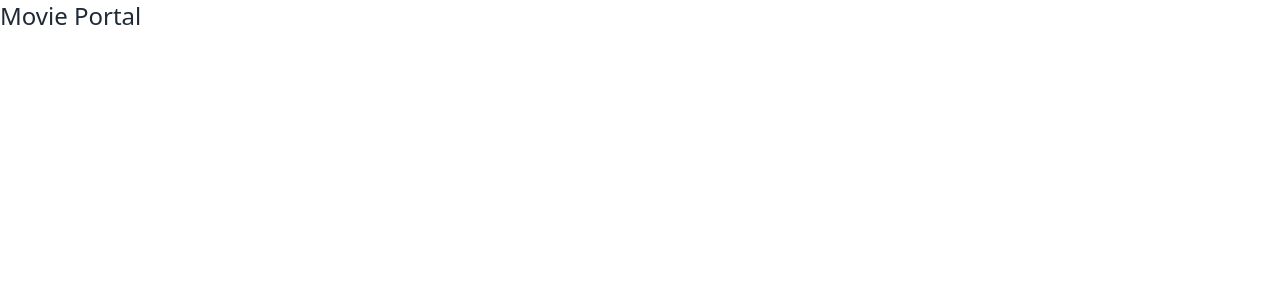
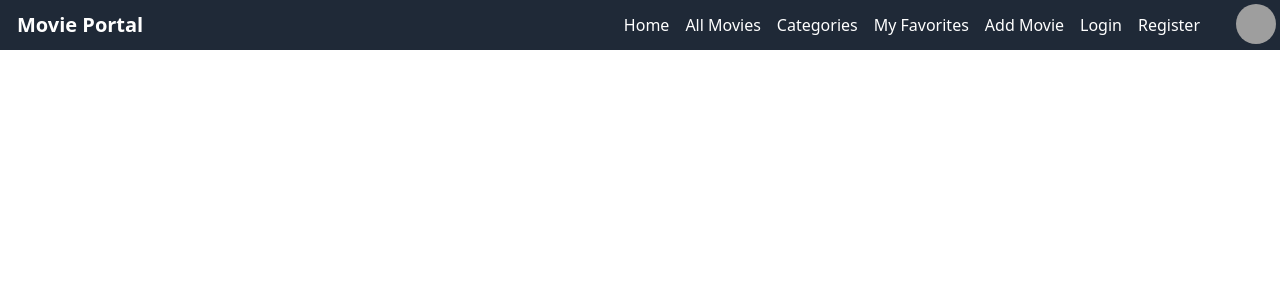
Before and after one commit to study-for-career/a10-movie-portal-client, a React (Vite) app: page / in a window 1280 px wide. Shown: the top 300 px of the page. Built offline with nearby package versions, Linux system fonts and the light colour scheme; grey boxes are pictures that could not be loaded.

Commit message:
Design and Responsive Navigation Bar

```diff
--- /dev/null
+++ b/src/components/Navbar.jsx
@@ -0,0 +1,101 @@
+import { Link, NavLink } from "react-router-dom";
+
+const Navbar = () => {
+
+    const menuLists = <>
+        <li><NavLink to='/'>Home</NavLink></li>
+        <li><NavLink to='/'>All Movies</NavLink></li>
+        <li><NavLink to='/'>Categories</NavLink></li>
+        <li><NavLink to='/'>My Favorites</NavLink></li>
+        <li><NavLink to='/'>Add Movie</NavLink></li>
+        <li><NavLink to='/'>Login</NavLink></li>
+        <li><NavLink to='/'>Register</NavLink></li>
+
+    </>
+
+    const menuListsDropdown = <>
+        <li><Link to='/'>All Movies</Link></li>
+        <li><Link to='/'>Categories</Link></li>
+        <li><Link to='/'>My Favorites</Link></li>
+        <li><Link to='/'>Add Movie</Link></li>
+    </>
+
+    return (
+        <div className="flex justify-between items-center bg-gray-800 text-white">
+            <div>
+                <a className="btn btn-ghost text-xl">Movie Portal</a>
+            </div>
+            <div className="flex items-center gap-4">
+                <div className="block lg:hidden">
+                    <ul className="flex gap-4">
+                        <li><NavLink to='/'>Home</NavLink></li>
+                        <li><NavLink to='/'>Login</NavLink></li>
+                    </ul>
+                </div>
+                <div className="hidden lg:block">
+                    <ul className="flex gap-4">
+
+                        {
+                            menuLists
+                        }
+                    </ul>
+                </div>
+                {/* Dropdown for menulists */}
+                <div className="dropdown dropdown-end ">
+
+                    {/* After login Area */}
+                    <div tabIndex={0} role="button" className="btn btn-ghost btn-circle avatar lg:hidden block ">
+                        <div className="w-10 rounded-full ">
+                            <img
+                                alt="Tailwind CSS Navbar component"
+                                src="" />
+                        </div>
+                    </div>
+                    <ul
+                        tabIndex={0}
+                        className="menu menu-sm dropdown-content rounded-box z-[1] mt-3 w-auto p-2 shadow hidden lg:block bg-gray-800 text-white">
+
+                        <li><a>Logout</a></li>
+                    </ul>
+                    <ul
+                        tabIndex={0}
+                        className="menu menu-sm dropdown-content bg-gray-800 text-white rounded-box z-[1] mt-3 w-auto p-2 shadow lg:hidden block">
+                        {
+                            menuListsDropdown
+                        }
+                        <li><a>Logout</a></li>
+                    </ul>
+                </div>
+
+                {/* Dropdown for all devices */}
+                <div className="dropdown dropdown-end ">
+
+                    {/* After login Area */}
+                    <div tabIndex={0} role="button" className="btn btn-ghost btn-circle avatar ">
+                        <div className="w-10 rounded-full ">
+                            <img
+                                alt="Tailwind CSS Navbar component"
+                                src="https://img.daisyui.com/images/stock/photo-1534528741775-53994a69daeb.webp" />
+                        </div>
+                    </div>
+                    <ul
+                        tabIndex={0}
+                        className="menu menu-sm dropdown-content rounded-box z-[1] mt-3 w-auto p-2 shadow bg-gray-800 text-white">
+
+                        <li><a>Logout</a></li>
+                    </ul>
+                    {/* <ul
+                        tabIndex={0}
+                        className="menu menu-sm dropdown-content bg-gray-800 text-white rounded-box z-[1] mt-3 w-auto p-2 shadow lg:hidden block">
+                        {
+                            menuListsDropdown
+                        }
+                        <li><a>Logout</a></li>
+                    </ul> */}
+                </div>
+            </div>
+        </div>
+    );
+};
+
+export default Navbar;
--- a/src/main.jsx
+++ b/src/main.jsx
@@ -1,7 +1,7 @@
 import { StrictMode } from 'react'
 import { createRoot } from 'react-dom/client'
 import './index.css'
-import Home from './Home.jsx';
+import Home from './pages/Home.jsx';
 import {
   createBrowserRouter,
   RouterProvider,
--- a/src/Home.jsx
+++ b/src/pages/Home.jsx
@@ -1,9 +1,10 @@
+import Navbar from "../components/Navbar";
 
 
 const Home = () => {
   return (
     <div>
-      <h1 className="text-2xl">Movie Portal</h1>
+      <Navbar></Navbar>
     </div>
   );
 };
```
